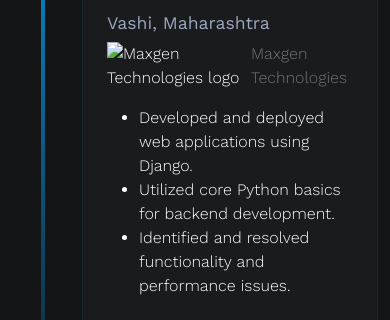
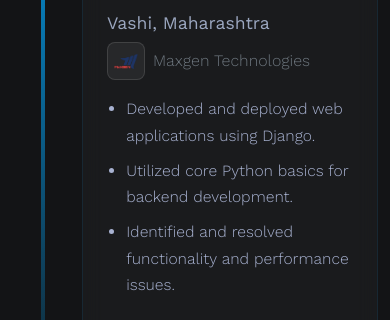
Before and after one commit to x-neon-nexus-o/x-neon-nexus-o.github.io, a plain HTML site: page index.html in a window 390 px wide. Shown: the part 1594-1914 px from the top of the page. Drawn offline with nearby package versions, Linux system fonts and the light colour scheme.

Commit message:
style(css): add styles for experience section components
- Add company logo styling with responsive adjustments
- Style responsibilities list and skills used section
- Improve mobile responsiveness for company logos

```diff
--- a/assets/css/styles.css
+++ b/assets/css/styles.css
@@ -420,6 +420,41 @@
     color: #02aaff;
     position: relative;
     z-index: 1;
+}
+
+/* Experience Section */
+.company-logo {
+  width: 44px;
+  height: 44px;
+  border-radius: 8px;
+  display: inline-block;
+  object-fit: contain;
+  background: rgba(255,255,255,0.06);
+  border: 1px solid rgba(255,255,255,0.12);
+  padding: 6px;
+}
+
+.responsibilities {
+  margin: 0;
+  padding-left: 1.2rem;
+}
+
+.responsibilities li {
+  color: #a8b2d1;
+  font-size: 0.98rem;
+  line-height: 1.7;
+  margin-bottom: 0.5rem;
+  font-family: 'Work Sans', sans-serif;
+}
+
+.skills-used {
+  display: flex;
+  flex-wrap: wrap;
+  gap: 8px;
+}
+
+@media (max-width: 992px) {
+  .company-logo { width: 38px; height: 38px; }
 }
 
 .timeline {
```
Also changed, not shown: assets/img/image.png (added).
